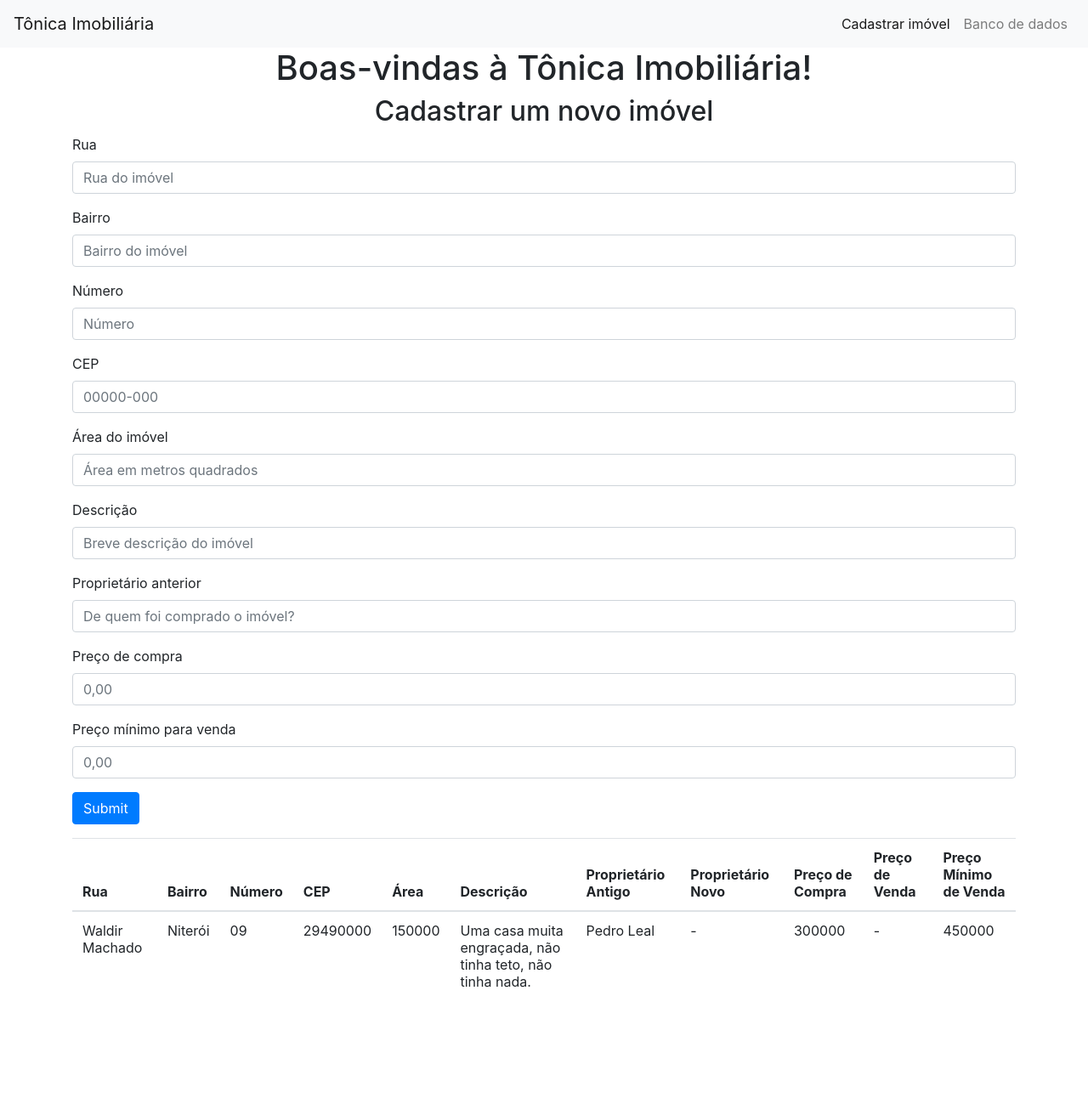
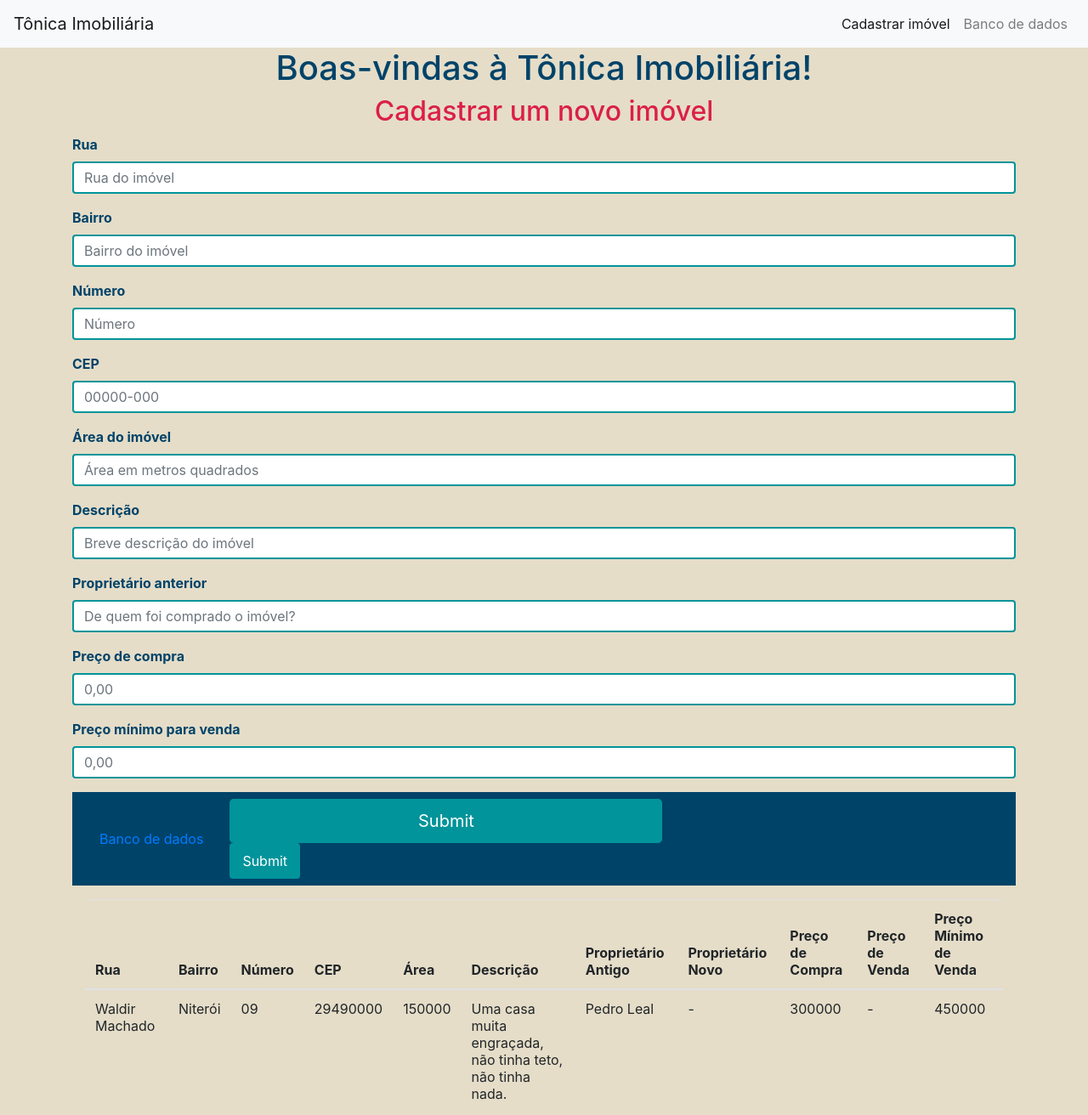
Before and after one commit to pedrohb88/tonica-imobiliaria, a website: page index.html in a window 1280 px wide. Shown: the whole page at 85% size. Before the commit the page ends 1193 px from the top, so only its background shows below. Drawn offline with nearby package versions, Linux system fonts and the light colour scheme.

Commit message:
Css e alterações html

```diff
--- a/index.html
+++ b/index.html
@@ -131,6 +131,11 @@
 									placeholder="0,00"
 								/>
 							</div>
+        <link rel="stylesheet" href="./style.css">
+        <nav class="navbar navbar-expand-lg navbar-dark">
+                  <a class="nav-link" href="#banco-de-dados">Banco de dados</a>
+                      <div class="col-md-6">
+                            <button type="submit" class="btn-primary btn-lg btn-block">Submit</button>
 
 							<button type="submit" class="btn btn-primary">Submit</button>
 						</form>
--- /dev/null
+++ b/style.css
@@ -0,0 +1,25 @@
+body{
+    background-color: #E5DDC8;
+}
+nav{
+    background-color: #004369 !important;
+}
+.btn-primary{
+    background-color: #01949A !important;
+    border: 3px solid #01949A;
+}
+
+h1{
+    color: #004369;
+}
+h2{
+    color:#DB1F48;
+}
+label{
+    font-weight: bold;
+    color: #004369;
+}
+
+.form-control{
+    border: 2px solid #01949A !important;
+}
```
